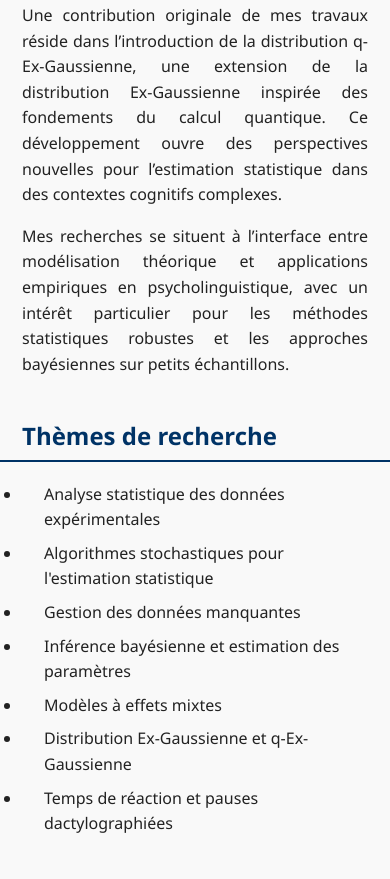
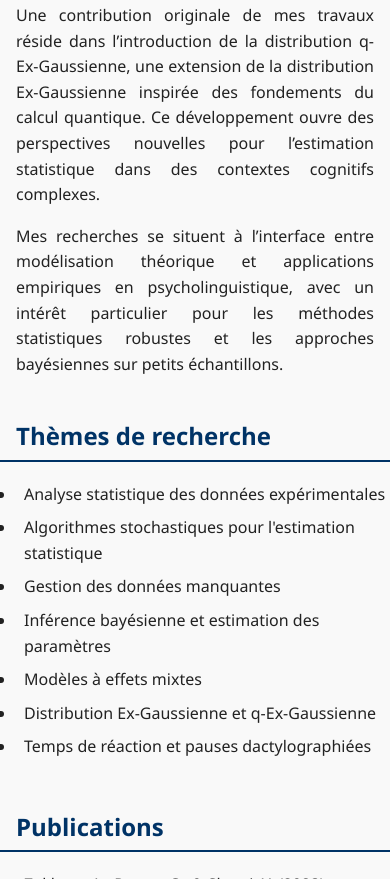
Before and after one commit to alandrazakkour/Page-Personnelle, a plain HTML site: page index.html in a window 390 px wide. Shown: the part 1121-2000 px from the top of the page. Drawn offline with Linux system fonts and the light colour scheme.

Commit message:
Add files via upload

```diff
--- a/index.html
+++ b/index.html
@@ -14,9 +14,6 @@
       line-height: 1.6;
       width: 100%;
       overflow-x: hidden;
-      p {
-          text-align: justify;
-      }
     }
 
     nav {
@@ -85,10 +82,19 @@
       margin-right: auto;
     }
 
-    p, ul {
+    p {
       max-width: 800px;
       margin-left: auto;
       margin-right: auto;
+      text-align: justify;
+    }
+
+    ul {
+      max-width: 800px;
+      margin: auto;
+      padding-left: 1.5em;
+      overflow-x: auto;
+      display: block;
     }
 
     ul li {
@@ -101,11 +107,23 @@
     }
 
     @media (max-width: 800px) {
-  p, ul, h2, li {
-    padding-left: 22px;
-    padding-right: 22px;
+      p, h2 {
+        padding-left: 16px;
+        padding-right: 16px;
         max-width: 100%;
         box-sizing: border-box;
+      }
+
+      ul {
+        white-space: nowrap;
+        padding-left: 16px;
+        box-sizing: border-box;
+      }
+
+      ul li {
+        display: list-item;
+        white-space: normal;
+        padding-left: 0.5em;
       }
 
       .header {
```
Lines whose indentation alone changed are shown as unchanged.
